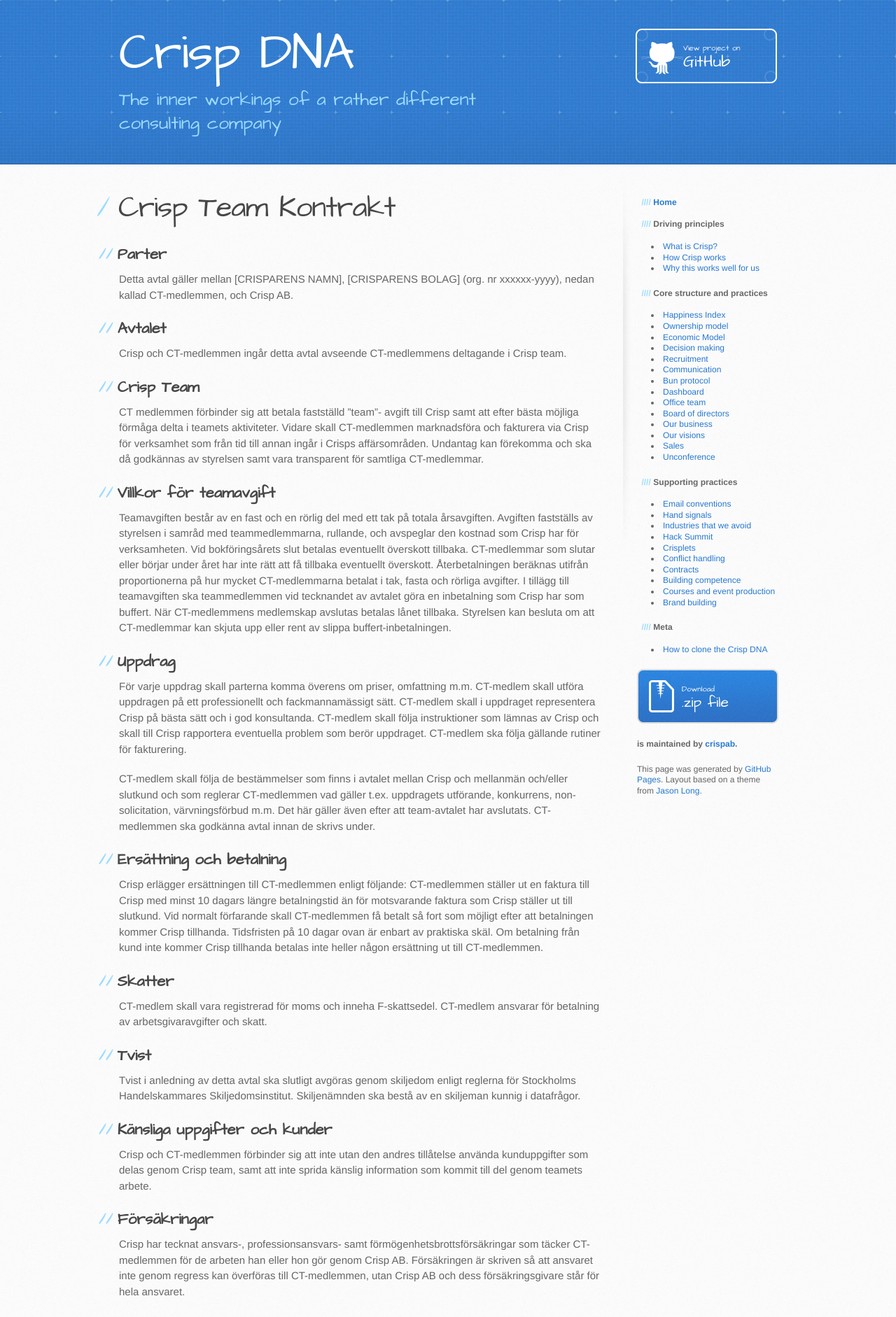
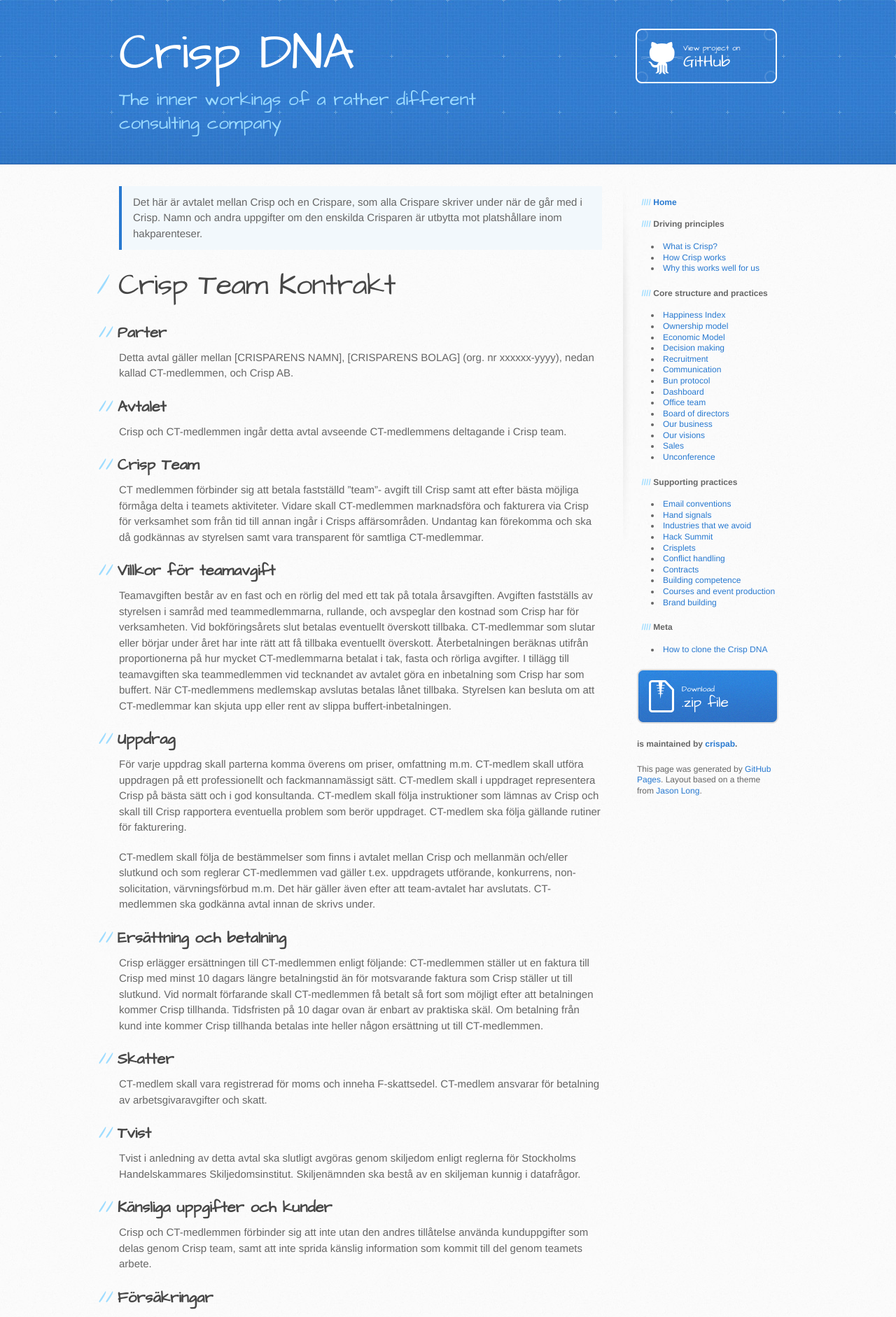
Before and after one commit to crispab/crisp-dna, a Jekyll site: the page built from _docs/team-contract-sv.md, in a window 1280 px wide. Shown: the top 1882 px of the page at 70% size. Built offline with Jekyll 4.4.1, drawn with Linux system fonts in a browser that asks for light colours.

Commit message:
docs(team-contract): add intro box explaining the contract page
Readers landing on the page could not tell whether it was a real signed
contract or a template. A short intro, styled as an info box so it is
clearly not part of the contract text, says what the page is and that
personal details are replaced by placeholders.

Refs #75

Co-Authored-By: Claude Opus 5.5 <noreply@anthropic.com>

```diff
--- a/_docs/team-contract-sv.md
+++ b/_docs/team-contract-sv.md
@@ -2,6 +2,9 @@
 lang: sv
 title: Team contract, Swedish original
 ---
+
+Det här är avtalet mellan Crisp och en Crispare, som alla Crispare skriver under när de går med i Crisp. Namn och andra uppgifter om den enskilda Crisparen är utbytta mot platshållare inom hakparenteser.
+{: .intro}
 
 Crisp Team Kontrakt
 ===================
--- a/stylesheets/print.css
+++ b/stylesheets/print.css
@@ -127,6 +127,11 @@ table.signatures td {
   border: none;
 }
 
+.intro {
+  border-left: 4px solid #2879d0;
+  padding: 8px 12px;
+}
+
 form {
   background: #f2f2f2;
   padding: 20px;
--- a/stylesheets/stylesheet.css
+++ b/stylesheets/stylesheet.css
@@ -616,6 +616,12 @@ table.signatures td {
   border: none;
 }
 
+.intro {
+  background-color: #f2f8fc;
+  border-left: 4px solid #2879d0;
+  padding: 12px 16px;
+}
+
 form {
   background: #f2f2f2;
   padding: 20px;
```
